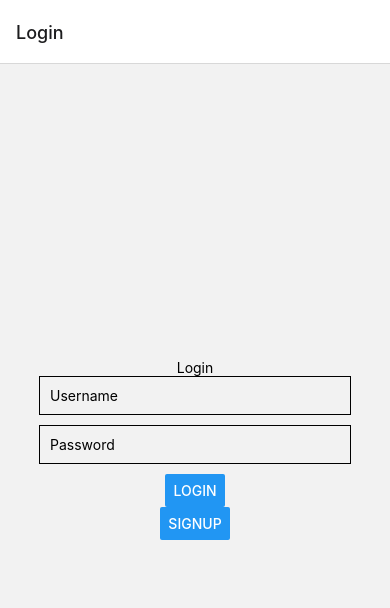
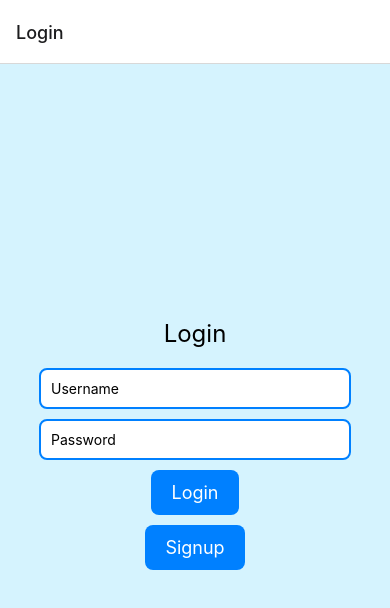
Before and after one commit to johnyUofL/quiz_app_expo_mobile, a React Native app: screen /Login in a window 390 px wide. Shown: the top 608 px of the page. Built offline with nearby package versions, Linux system fonts and the light colour scheme.

Commit message:
changes to style of login screen and singup screen

```diff
--- a/components/LoginScreen.js
+++ b/components/LoginScreen.js
@@ -1,30 +1,36 @@
-import React, { useState } from 'react';
-import { View, Text, TextInput, Button, StyleSheet } from 'react-native';
-import usersData from '../users.json';
+import React, { useState } from "react";
+import {
+  View,
+  Text,
+  TextInput,
+  TouchableOpacity,
+  StyleSheet,
+} from "react-native";
+import usersData from "../users.json";
 
 function LoginScreen({ navigation }) {
-  const [username, setUsername] = useState('');
-  const [password, setPassword] = useState('');
-  const [error, setError] = useState('');
+  const [username, setUsername] = useState("");
+  const [password, setPassword] = useState("");
+  const [errorMessage, setErrorMessage] = useState("");
 
   const handleLogin = () => {
-    const user = usersData.users.find(user => user.username === username);
+    const user = usersData.users.find((user) => user.username === username);
 
     if (user && user.password === password) {
-      setError('');
-      navigation.navigate('Home', { username: user.username });
+      setErrorMessage("");
+      navigation.navigate("Home", { username: user.username });
     } else {
-      setError('Invalid credentials. Please try again.');
+      setErrorMessage("Invalid credentials. Please try again.");
     }
   };
 
   const handleSignup = () => {
-    navigation.navigate('Signup');
+    navigation.navigate("Signup");
   };
 
   return (
     <View style={styles.container}>
-      <Text>Login</Text>
+      <Text style={styles.title}>Login</Text>
       <TextInput
         placeholder="Username"
         value={username}
@@ -38,9 +44,13 @@ function LoginScreen({ navigation }) {
         secureTextEntry
         style={styles.input}
       />
-      <Button title="Login" onPress={handleLogin} />
-      <Button title="Signup" onPress={handleSignup} />
-      <Text style={styles.errorText}>{error}</Text>
+      <TouchableOpacity style={styles.button} onPress={handleLogin}>
+        <Text style={styles.buttonText}>Login</Text>
+      </TouchableOpacity>
+      <TouchableOpacity style={styles.button} onPress={handleSignup}>
+        <Text style={styles.buttonText}>Signup</Text>
+      </TouchableOpacity>
+      <Text style={styles.errorMessage}>{errorMessage}</Text>
     </View>
   );
 }
@@ -48,17 +58,37 @@ function LoginScreen({ navigation }) {
 const styles = StyleSheet.create({
   container: {
     flex: 1,
-    justifyContent: 'center',
-    alignItems: 'center',
+    backgroundColor: "#D5F3FE",
+    justifyContent: "center",
+    alignItems: "center",
+  },
+  title: {
+    fontSize: 24,
+    marginBottom: 20,
   },
   input: {
     width: '80%',
+    backgroundColor: 'white',
     padding: 10,
-    borderWidth: 1,
+    borderWidth: 2,
+    borderColor: '#0080FF', // Light blue color
+    borderRadius: 8, // Rounded corners
     marginBottom: 10,
   },
-  errorText: {
-    color: 'red',
+  button: {
+    backgroundColor: "#0080FF",
+    borderRadius: 8,
+    paddingVertical: 12,
+    paddingHorizontal: 20,
+    marginBottom: 10,
+  },
+  buttonText: {
+    color: "white",
+    fontSize: 18,
+    textAlign: "center",
+  },
+  errorMessage: {
+    color: "red",
     marginTop: 10,
   },
 });
--- a/components/SignupScreen.js
+++ b/components/SignupScreen.js
@@ -1,22 +1,22 @@
 import React, { useState } from 'react';
-import { View, Text, TextInput, Button, StyleSheet } from 'react-native';
+import { View, Text, TextInput, TouchableOpacity, StyleSheet } from 'react-native';
 import usersData from '../users.json';
 
 function SignupScreen({ navigation }) {
   const [username, setUsername] = useState('');
   const [password, setPassword] = useState('');
   const [confirmPassword, setConfirmPassword] = useState('');
-  const [error, setError] = useState('');
+  const [errorMessage, setErrorMessage] = useState('');
 
   const handleSignup = () => {
     if (password !== confirmPassword) {
-      setError('Passwords do not match.');
+      setErrorMessage('Passwords do not match.');
       return;
     }
 
     // Check if username already exists
     if (usersData.users.some(user => user.username === username)) {
-      setError('Username already exists.');
+      setErrorMessage('Username already exists.');
       return;
     }
 
@@ -26,13 +26,13 @@ function SignupScreen({ navigation }) {
 
     // TODO: Save the updated usersData to the JSON file (not shown here)
 
-    setError('');
+    setErrorMessage('');
     navigation.navigate('Login'); // Navigate to the login screen
   };
 
   return (
     <View style={styles.container}>
-      <Text>Signup</Text>
+      <Text style={styles.title}>Signup</Text>
       <TextInput
         placeholder="Username"
         value={username}
@@ -53,9 +53,13 @@ function SignupScreen({ navigation }) {
         secureTextEntry
         style={styles.input}
       />
-      <Button title="Signup" onPress={handleSignup} />
-      <Button title="Go to Login" onPress={() => navigation.navigate('Login')} />
-      <Text style={styles.errorText}>{error}</Text>
+      <TouchableOpacity style={styles.button} onPress={handleSignup}>
+        <Text style={styles.buttonText}>Signup</Text>
+      </TouchableOpacity>
+      <TouchableOpacity style={styles.button} onPress={() => navigation.navigate('Login')}>
+        <Text style={styles.buttonText}>Go to Login</Text>
+      </TouchableOpacity>
+      <Text style={styles.errorMessage}>{errorMessage}</Text>
     </View>
   );
 }
@@ -63,16 +67,36 @@ function SignupScreen({ navigation }) {
 const styles = StyleSheet.create({
   container: {
     flex: 1,
+    backgroundColor: "#D5F3FE",
     justifyContent: 'center',
     alignItems: 'center',
   },
+  title: {
+    fontSize: 24,
+    marginBottom: 20,
+  },
   input: {
     width: '80%',
+    backgroundColor: 'white',
     padding: 10,
-    borderWidth: 1,
+    borderWidth: 2,
+    borderColor: '#0080FF', // Light blue color
+    borderRadius: 8, // Rounded corners
     marginBottom: 10,
   },
-  errorText: {
+  button: {
+    backgroundColor: '#0080FF',
+    borderRadius: 8,
+    paddingVertical: 12,
+    paddingHorizontal: 20,
+    marginBottom: 10,
+  },
+  buttonText: {
+    color: 'white',
+    fontSize: 18,
+    textAlign: 'center',
+  },
+  errorMessage: {
     color: 'red',
     marginTop: 10,
   },
```
